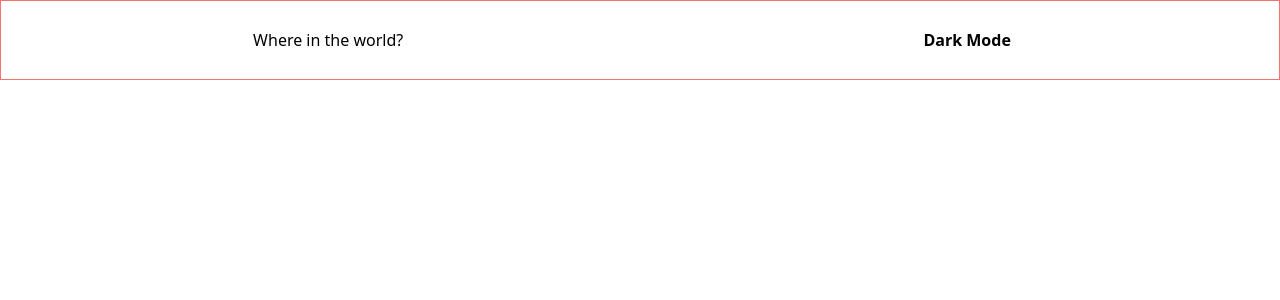
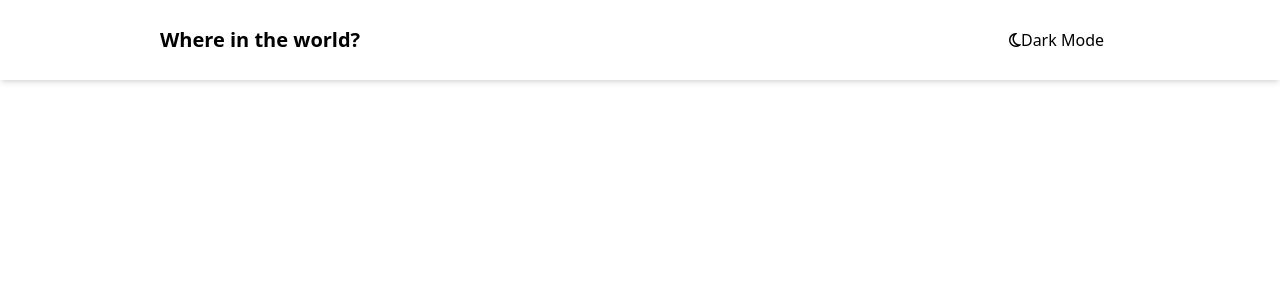
Before and after one commit to jabirkhalif/RESTCountries, a Vue app: page / in a window 1280 px wide. Shown: the top 300 px of the page. Built offline with nearby package versions, Linux system fonts and the light colour scheme.

Commit message:
added countries pinia store ✔️

```diff
--- a/src/components/TheNav.vue
+++ b/src/components/TheNav.vue
@@ -1,8 +1,10 @@
 <template>
-  <div>
-    <nav class="w-full border border-red-400 h-20 flex justify-around items-center">
-      <h1>Where in the world?</h1>
-      <button class="font-bold py-2 px-4 rounded">Dark Mode</button>
+  <div class="w-full shadow-md">
+    <nav class="w-9/12 h-20 m-auto flex justify-between items-center">
+      <h1 class="font-bold text-xl">Where in the world?</h1>
+      <button class="py-2 px-4 rounded">
+        <i class="fa-regular fa-moon"></i>Dark Mode
+      </button>
     </nav>
   </div>
 </template>
--- a/src/stores/counter.js
+++ /dev/null
@@ -1,12 +0,0 @@
-import { ref, computed } from 'vue'
-import { defineStore } from 'pinia'
-
-export const useCounterStore = defineStore('counter', () => {
-  const count = ref(0)
-  const doubleCount = computed(() => count.value * 2)
-  function increment() {
-    count.value++
-  }
-
-  return { count, doubleCount, increment }
-})
--- /dev/null
+++ b/src/stores/countries.js
@@ -0,0 +1,20 @@
+import { ref } from 'vue'
+import { defineStore } from 'pinia'
+import axios from 'axios'
+
+export const useCountries = defineStore('countries',() => {
+
+    const countries = ref([])
+
+    async function getCountries(){
+        await axios.get('https://restcountries.com/v3.1/all').then((data)=>{
+            countries.value = data
+        })
+
+
+    }
+    getCountries()
+
+    return {countries,getCountries}
+
+})
--- a/src/views/HomeView.vue
+++ b/src/views/HomeView.vue
@@ -1,9 +1,7 @@
-<script setup>
+<template>
+  <div></div>
+</template>
 
-</script>
+<script setup></script>
 
-<template>
-  <main>
-
-  </main>
-</template>
+<style lang="scss" scoped></style>
```
